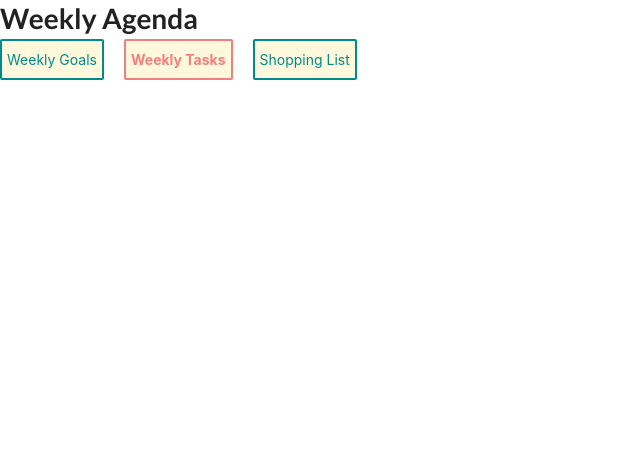
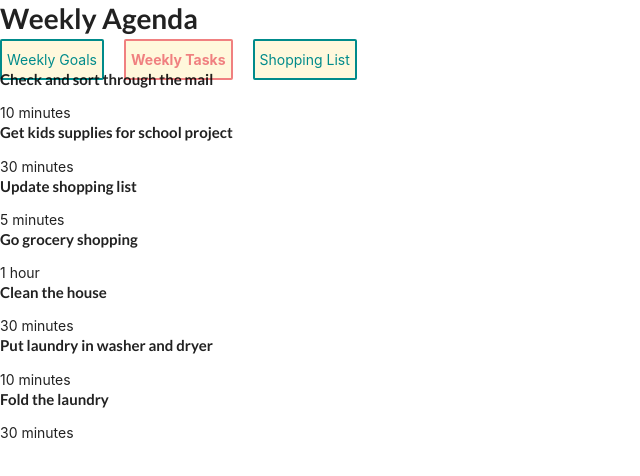
Before and after one commit to melissamfields12/weekly-agenda-app, a React (Create React App) app: page /weeklytasks in a window 1280 px wide. Shown: the top 476 px of the page, without its empty margins (0-640 px from the left). Built offline with nearby package versions, Linux system fonts and the light colour scheme; data requests are answered from the project's data file.

Commit message:
Fetch the tasks and render them on the DOM.

```diff
--- a/src/components/App.js
+++ b/src/components/App.js
@@ -14,10 +14,12 @@ function App() {
 
   useEffect(() => {
     fetch("http://localhost:3004/goals")
-      .then (resp => resp.json())
+      .then(resp => resp.json())
       .then(goalList => setGoals(goalList));
 
-    // fetch("http://")
+    fetch("http://localhost:3004/tasks")
+      .then(resp => resp.json())
+      .then(taskList => setTasks(taskList));
   }, [])
 
   return (
@@ -29,7 +31,7 @@ function App() {
           <GoalContainer goals={goals} />
         </Route>
         <Route path="/weeklytasks">
-        <TaskContainer />
+        <TaskContainer tasks={tasks}/>
         </Route>
         <Route path="/shoppinglist">
           <ShoppingContainer />
--- a/src/components/GoalContainer.js
+++ b/src/components/GoalContainer.js
@@ -3,7 +3,8 @@ import GoalList from "./GoalList";
 
 function GoalContainer({ goals }) {
 
-    const mappedGoals = goals.map((goal) => <GoalList
+    const mappedGoals = goals.map((goal) =>
+        <GoalList
         key={goal.id}
         goal={goal}
         />
--- a/src/components/TaskContainer.js
+++ b/src/components/TaskContainer.js
@@ -1,11 +1,17 @@
 import React from "react";
 import TaskList from "./TaskList";
 
-function TaskContainer() {
+function TaskContainer({tasks}) {
+    const mappedTasks = tasks.map((task) =>
+    <TaskList
+    key={task.id}
+    task={task}
+    />
+   )
 
     return (
         <div>
-            <TaskList />
+            {mappedTasks}
         </div>
     )
 }
--- a/src/components/TaskList.js
+++ b/src/components/TaskList.js
@@ -1,9 +1,12 @@
 import React from "react";
 
-function TaskList() {
-
+function TaskList({task}) {
+    const {name, time} = task;
     return (
-        <div></div>
+        <div>
+            <h4>{name}</h4>
+            <p>{time}</p>
+        </div>
     )
 }
 
```
